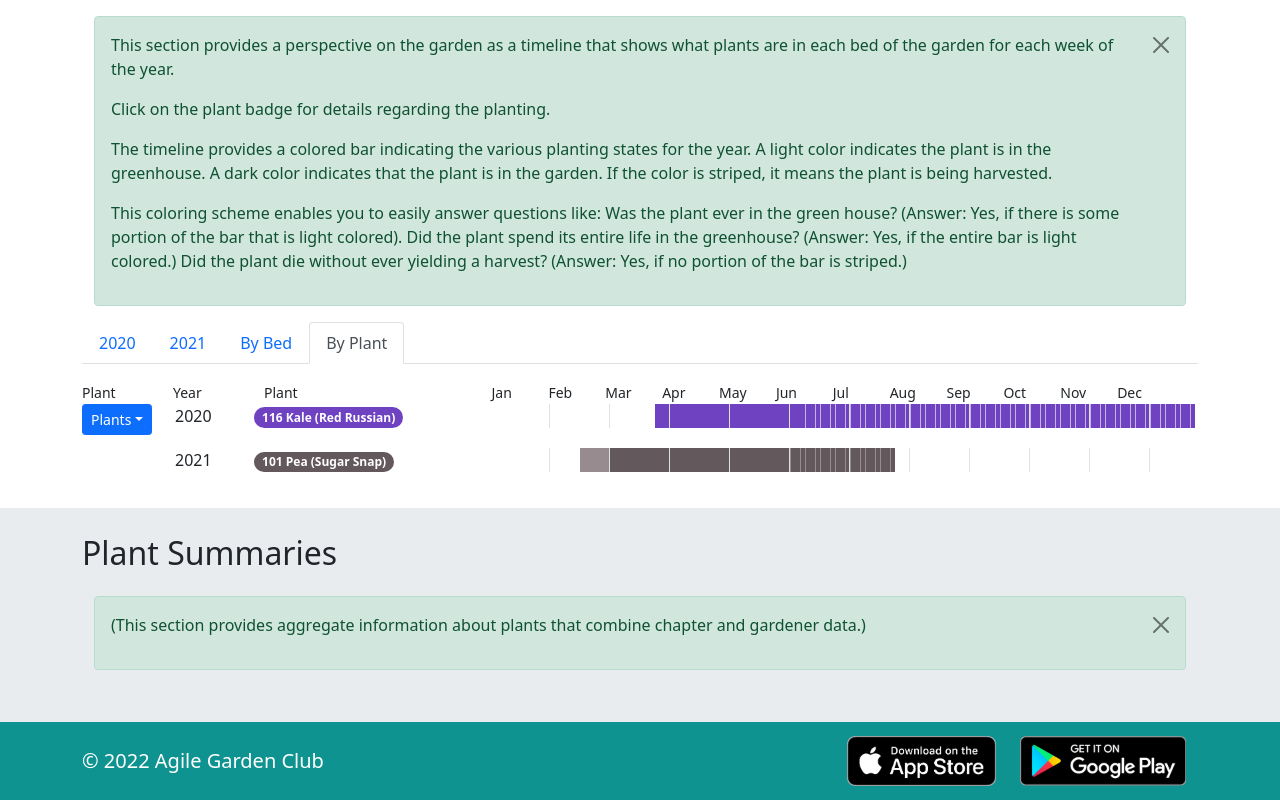
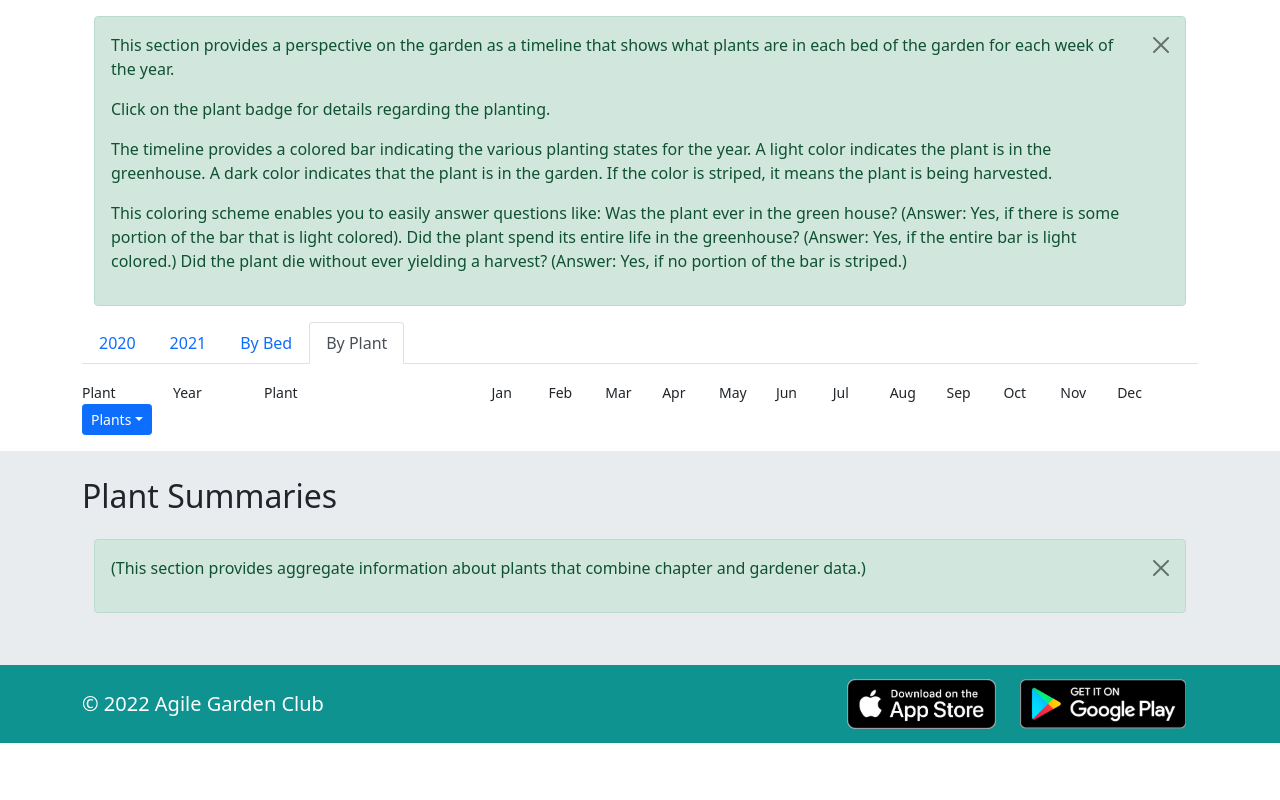
Before and after one commit to agilegardenclub/public-garden, a React (Create React App) app: page / in a window 1280 px wide. Shown: the part 2354-3154 px from the top of the page. After the commit the page ends 3097 px from the top, so only its background shows below. Built offline with nearby package versions, Linux system fonts and the light colour scheme.

Commit message:
By Plant display finished.

```diff
--- a/src/components/PlantHistoryGrid.js
+++ b/src/components/PlantHistoryGrid.js
@@ -40,45 +40,41 @@ BedRow.propTypes = {
   bedData: PropTypes.object,
 };
 
-function SingleBedHistory({ bedHistoryData, bedID }) {
-  const yearData = bedHistoryData.find(element => element.bedID === bedID).yearData;
+function SinglePlantHistory({ plantHistoryData, plantID }) {
+  const yearData = plantHistoryData.find(element => element.plantID === plantID).yearData;
   return (
-    yearData.map((singleYearData, index) => <SingleBedYear key={index} singleYearData={singleYearData}/>)
+    yearData.map((singleYearData, index) => <SinglePlantYear key={index} singleYearData={singleYearData}/>)
   );
 }
 
-SingleBedHistory.propTypes = {
-  bedHistoryData: PropTypes.array,
-  bedID: PropTypes.string,
+SinglePlantHistory.propTypes = {
+  plantHistoryData: PropTypes.array,
+  plantID: PropTypes.string,
 };
 
-function SingleBedYear({ singleYearData }) {
+function SinglePlantYear({ singleYearData }) {
   return (
     <Row className='pb-3'>
       <Col xs={1}>
         {singleYearData.year}
       </Col>
       <Col xs={11}>
-        {singleYearData.bedData.map((plantingData, index) => <Row key={index}><Col><PlantRow plantingData={plantingData}/></Col></Row>)}
+        {singleYearData.plantData.map((plantingData, index) => <Row key={index}><Col><PlantRow plantingData={plantingData}/></Col></Row>)}
       </Col>
     </Row>
   );
 }
 
-SingleBedYear.propTypes = {
+SinglePlantYear.propTypes = {
   singleYearData: PropTypes.object,
 };
 
-// eslint-disable-next-line no-unused-vars
 export function PlantHistoryGrid() {
   const plantingHistory = new PlantingHistory({ gardenData: gardenData[0], plantData, plantFamilyData });
-  const bedHistoryData = plantingHistory.bedHistoryData();
   const plantHistoryData = plantingHistory.plantHistoryData();
-  console.log('plantHistoryData', plantHistoryData);
-  // eslint-disable-next-line no-unused-vars
   const [selectedPlantID, setPlantID] = useState();
   const [selectedPlantName, setPlantName] = useState('Plants');
-  const onSelect = (eventKey) => { setPlantID(eventKey); if (eventKey) setPlantName(plantNameShort(eventKey)); console.log(eventKey); };
+  const onSelect = (eventKey) => { if (eventKey) { setPlantName(plantNameShort(eventKey)); setPlantID(eventKey); } };
   const plantItems = plantingHistory.plantDropdownMenuItems();
   return (
     <Container>
@@ -90,7 +86,7 @@ export function PlantHistoryGrid() {
           <NestedDropdown title={selectedPlantName} items={plantItems} onSelect={onSelect} />
         </Col>
         <Col xs={11} className="p-0">
-          <SingleBedHistory bedID={'01'} bedHistoryData={bedHistoryData}/>
+          { selectedPlantID ? <SinglePlantHistory plantID={selectedPlantID} plantHistoryData={plantHistoryData}/> : <div></div> }
         </Col>
       </Row>
     </Container>
--- a/src/components/PlantRow.js
+++ b/src/components/PlantRow.js
@@ -7,6 +7,12 @@ import { plantingBackgroundClass } from './PlantingBackgroundClass';
 export function PlantRowNameHeaderCol() {
   return (
     <Col xs={3} style={{ padding: 0 }}><small>Plant</small></Col>
+  );
+}
+
+export function PlantRowBedHeaderCol() {
+  return (
+    <Col xs={3} style={{ padding: 0 }}><small>Bed</small></Col>
   );
 }
 
```
